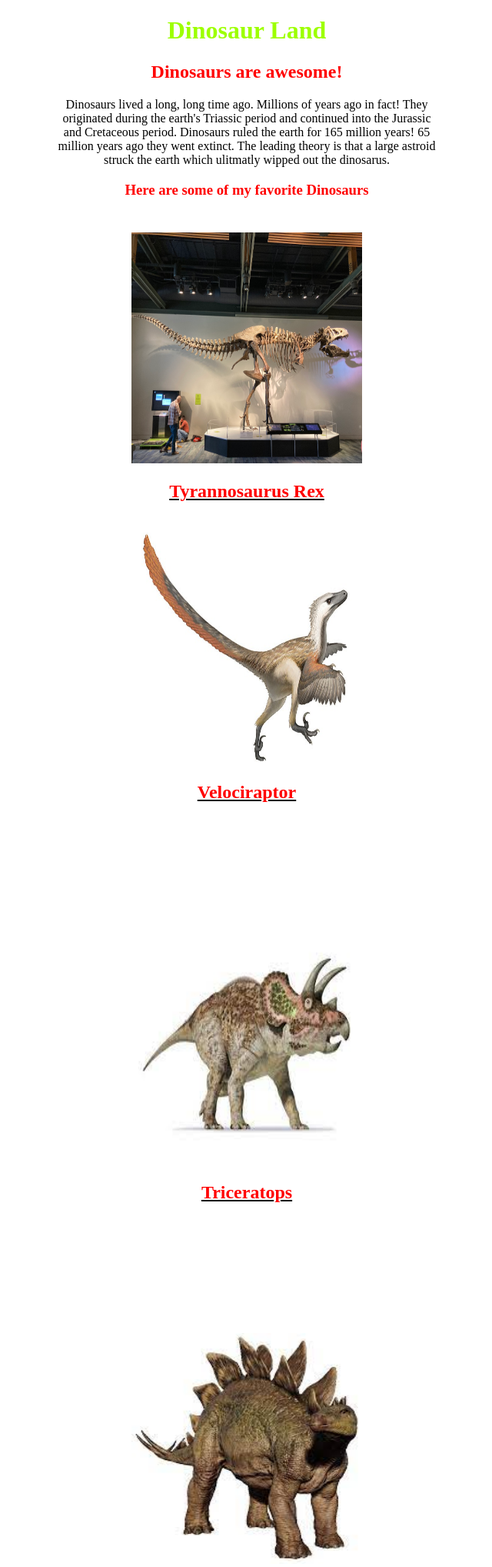
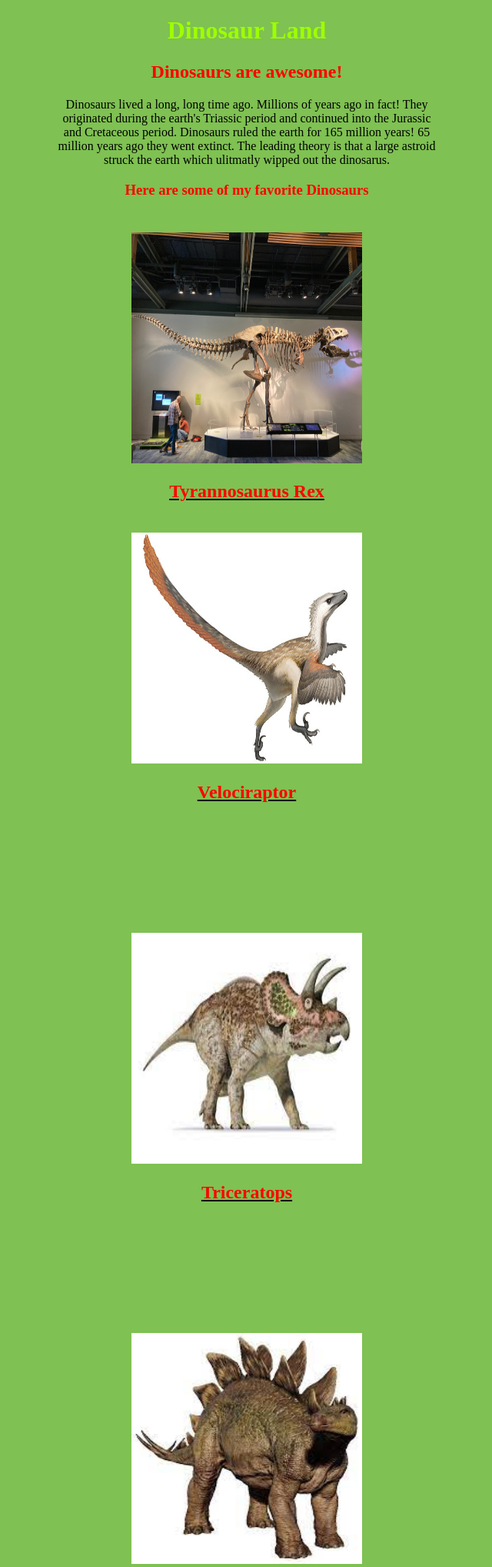
Before and after one commit to masnarr/masnarr.github.io, a PHP site: page /Dinosaurs/dinosaurs.html in a window 1280 px wide. Shown: the top 2036 px of the page at 77% size, without its empty margins (319-959 px from the left). Run offline with PHP 8.4, Linux system fonts and the light colour scheme.

Commit message:
background color

```diff
--- a/Dinosaurs/dinosaurs.css
+++ b/Dinosaurs/dinosaurs.css
@@ -46,3 +46,7 @@ main {
     height: 300px;
     max-width: 100%;
   }
+
+body{
+    background-color: rgba(76, 169, 14, 0.715);
+}
```
